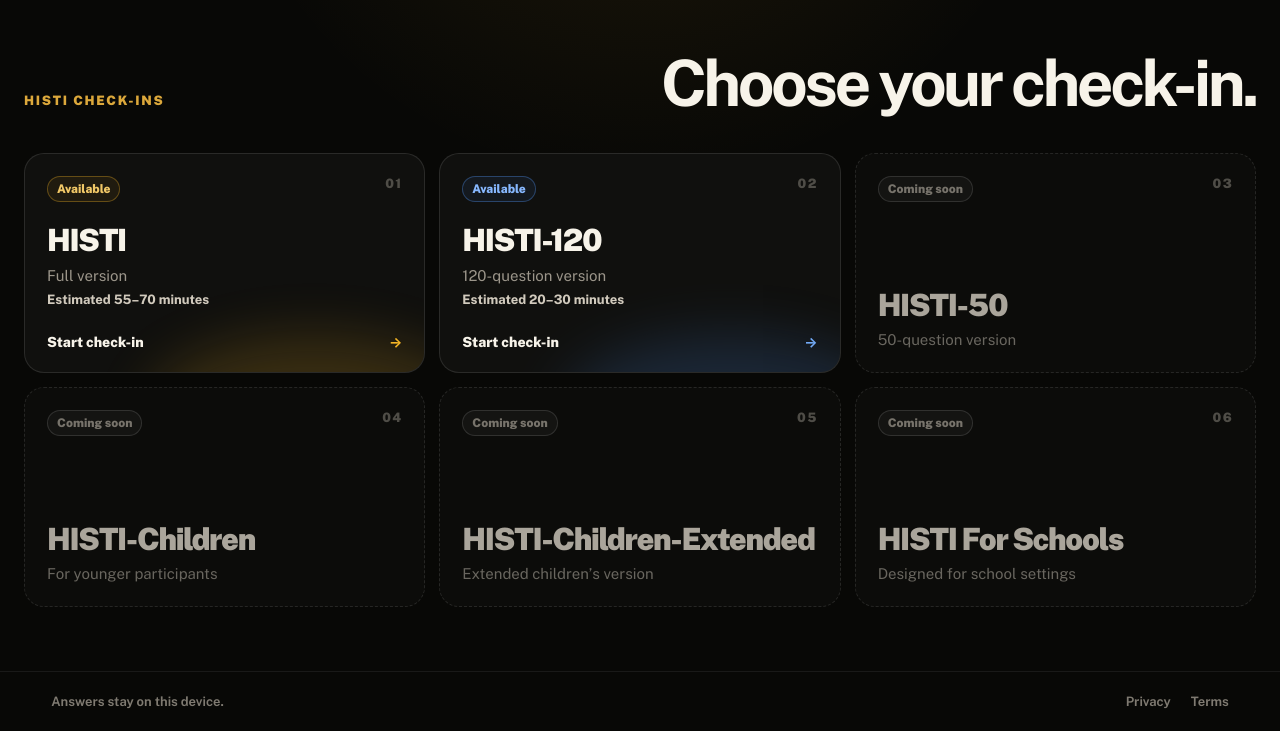
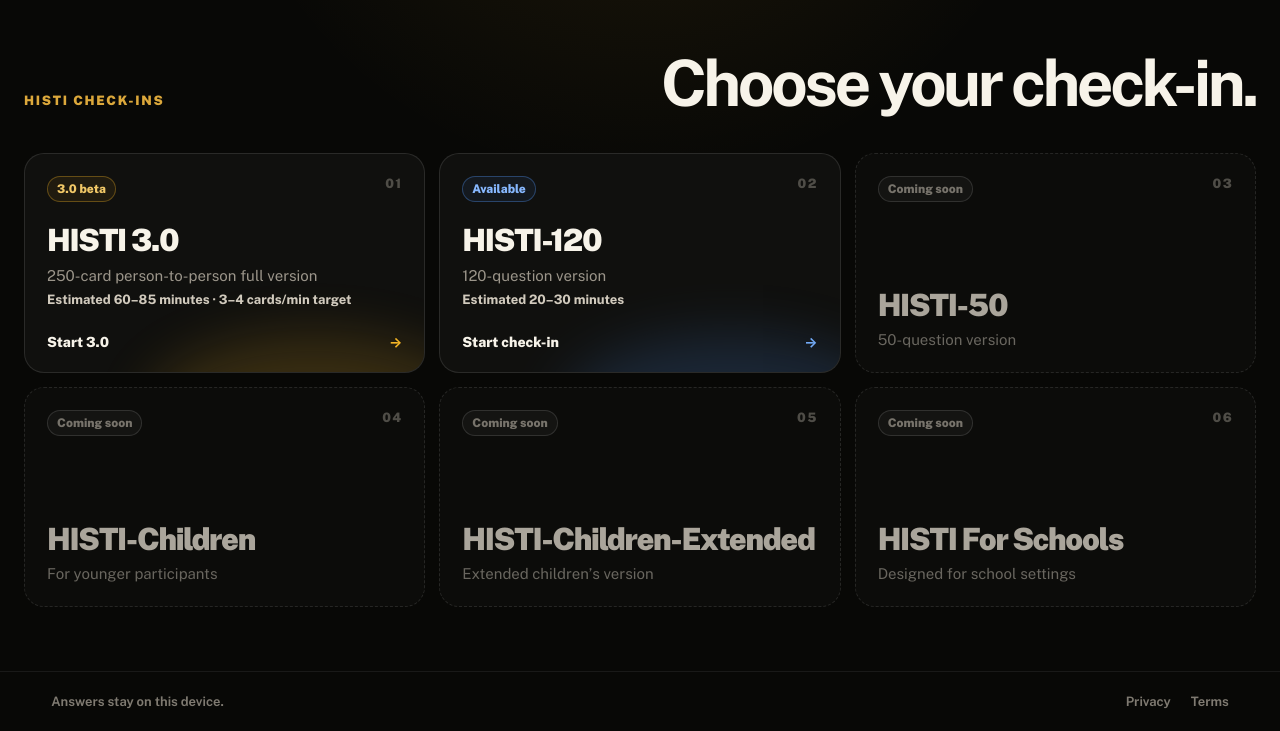
Before and after one commit to adbscoalition/histiii, a plain HTML site: page checkin-page.html in a window 1280 px wide. Shown: the part 85-816 px from the top of the page. Drawn offline with Linux system fonts and the light colour scheme.

Commit message:
feat: route full HISTI card to 3.0 beta

```diff
--- a/checkin-page.html
+++ b/checkin-page.html
@@ -32,13 +32,13 @@
       </div>
 
       <div class="app-grid">
-        <a class="app-card available full" href="/checkin" aria-describedby="histi-description">
-          <span class="status">Available</span>
+        <a class="app-card available full" href="/checkin-v3" aria-describedby="histi-description">
+          <span class="status">3.0 beta</span>
           <span class="card-number">01</span>
-          <span class="card-name">HISTI</span>
-          <span class="card-description" id="histi-description">Full version</span>
-          <span class="card-time">Estimated 55–70 minutes</span>
-          <span class="card-action">Start check-in <b aria-hidden="true">→</b></span>
+          <span class="card-name">HISTI 3.0</span>
+          <span class="card-description" id="histi-description">250-card person-to-person full version</span>
+          <span class="card-time">Estimated 60–85 minutes · 3–4 cards/min target</span>
+          <span class="card-action">Start 3.0 <b aria-hidden="true">→</b></span>
         </a>
 
         <a class="app-card available condensed" href="/checkin-120" aria-describedby="histi-120-description">
```
